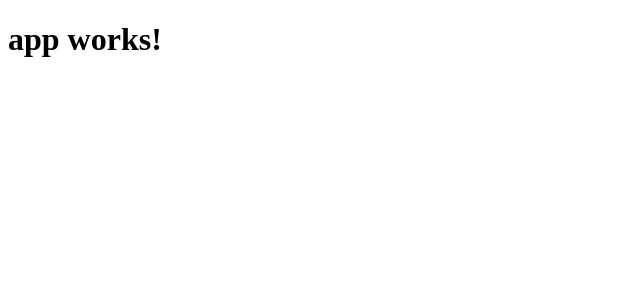
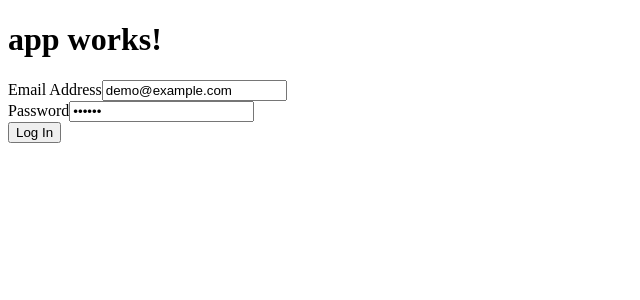
Before and after one commit to BaylorRae/scheduler, an Angular app in the folder client/: page /login in a window 1280 px wide. Shown: the top 300 px of the page, without its empty margins (0-640 px from the left). Built offline with nearby package versions, Linux system fonts and the light colour scheme.

Commit message:
add login component

```diff
--- /dev/null
+++ b/client/src/app/_services/authentication.service.ts
@@ -0,0 +1,18 @@
+import { Injectable } from '@angular/core';
+import { Http, Headers, Response } from '@angular/http';
+import { Observable } from 'rxjs/Observable';
+import 'rxjs/add/operator/map'
+
+@Injectable()
+export class AuthenticationService {
+  constructor(private http: Http) { }
+
+  login(email: string, password: string) {
+    return this.http.post('/api/authenticate', { email: email, password: password })
+      .map((response: Response) => {
+        if(response.ok) {
+          localStorage.setItem('loggedIn', 'true');
+        }
+      });
+  }
+}
--- a/client/src/app/app.component.html
+++ b/client/src/app/app.component.html
@@ -1,3 +1,5 @@
 <h1>
   {{title}}
 </h1>
+
+<router-outlet></router-outlet>
--- /dev/null
+++ b/client/src/app/app.routing.ts
@@ -0,0 +1,9 @@
+import { Routes, RouterModule } from '@angular/router';
+
+import { LoginComponent } from './login/login.component';
+
+const appRoutes: Routes = [
+  { path: 'login', component: LoginComponent }
+]
+
+export const routing = RouterModule.forRoot(appRoutes);
--- /dev/null
+++ b/client/src/app/login/login.component.html
@@ -0,0 +1,20 @@
+<form (ngSubmit)="login()">
+  <p class="alert" *ngIf="error">
+    Invalid email or password.
+  </p>
+
+  <div class="form-group">
+    <label for="email">Email Address</label>
+    <input type="email" class="form-control" name="email" id="email" [(ngModel)]="model.email" />
+  </div>
+
+  <div class="form-group">
+    <label for="password">Password</label>
+    <input type="password" class="form-control" name="password" id="password" [(ngModel)]="model.password" />
+  </div>
+
+  <div class="form-group">
+    <input class="btn btn-primary" type="submit" value="Log In" />
+  </div>
+
+</form>
--- /dev/null
+++ b/client/src/app/login/login.component.ts
@@ -0,0 +1,34 @@
+import { Component, OnInit } from '@angular/core';
+import { Router } from '@angular/router';
+
+import { AuthenticationService } from '../_services/authentication.service';
+
+@Component({
+  selector: 'app-login',
+  templateUrl: './login.component.html',
+  styleUrls: ['./login.component.css']
+})
+export class LoginComponent implements OnInit {
+  model: any = { email: 'demo@example.com', password: 'secret' };
+  error: boolean = false;
+
+  constructor(
+    private router: Router,
+    private authenticationService: AuthenticationService) { }
+
+  ngOnInit() {
+  }
+
+  login() {
+    this.authenticationService.login(this.model.email, this.model.password)
+      .subscribe(
+        data => {
+          this.router.navigate(['/']);
+        },
+        error => {
+          console.log(error);
+        }
+      );
+  }
+
+}
```
Also changed, not shown: client/src/app/app.module.ts (+12 -3 lines), client/src/app/login/login.component.css (added), 1 other file (tests, documents, lock files or other folders).
